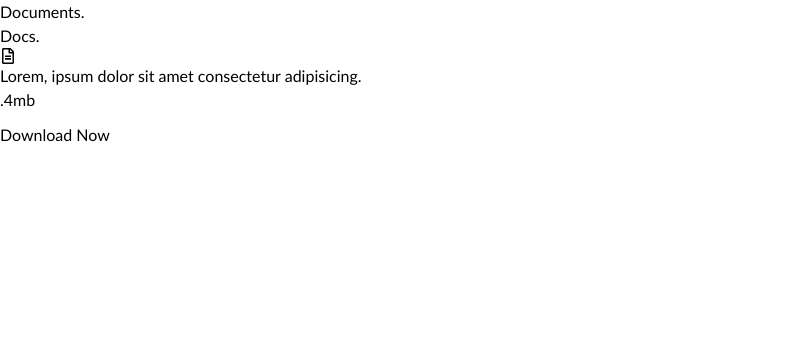
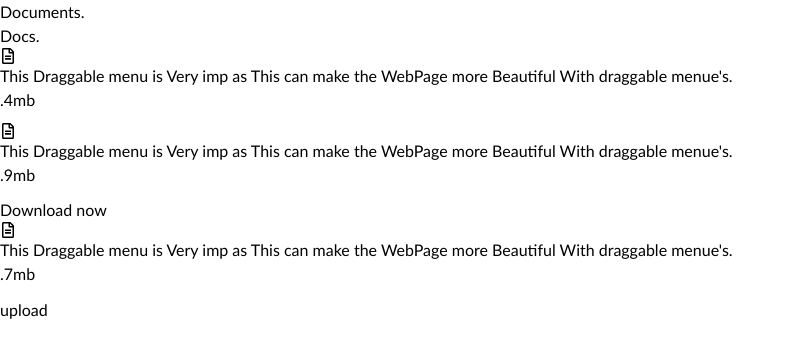
Before and after one commit to omkushwaha9/Dragable-MenuBoxes, a React (Vite) app: page / in a window 1280 px wide. Shown: the top 356 px of the page, without its empty margins (0-794 px from the left). Built offline with nearby package versions, Linux system fonts and the light colour scheme.

Commit message:
Data cards

```diff
--- a/src/components/Card.jsx
+++ b/src/components/Card.jsx
@@ -1,29 +1,35 @@
 import React from 'react'
 import { FaRegFileAlt } from "react-icons/fa";
+import { IoClose } from "react-icons/io5";
 import { LuDownload } from "react-icons/lu";
+import { LuUpload } from "react-icons/lu";
 import { motion } from "framer-motion"
 
-function Card({reference}) {
+function Card({ data, reference}) {
   return (
     <motion.div
     drag
     dragConstraints={reference}
-    whileDrag={{scale: 1.1}}
+    whileDrag={{scale: 0.7}}
     dragElastic={0.1}
     dragTransition={{bounceStiffness:100, bounceDamping:50}}
-    className=' relative w-60 h-72 rounded-[45px] bg-zinc-900/90 text-white px-7 py-7 overflow-hidden'>
+    className=' relative flex-shrink-0 w-60 h-72 rounded-[45px] bg-zinc-900/90 text-white px-7 py-7 overflow-hidden'>
       <FaRegFileAlt/>
-      <p className='text-sm mt-5 leading-tight font-semibold'>Lorem, ipsum dolor sit amet consectetur adipisicing.</p>
+      <p className='text-sm mt-5 leading-tight font-semibold'>{data.desc}</p>
       <div className='footer absolute bottom-0 w-full left-0 '>
       <div className='  flex items-center justify-between mb-1 px-5 py-3'>
-        <h5>.4mb</h5>
+        <h5>{data.filesize} </h5>
         <span className='w-7 h-7 bg-zinc-600 rounded-full flex items-center justify-center'>
-        <LuDownload size=".7em" color='#fff' />
+            {data.close ? <IoClose size=".7em" color='#fff' /> : <LuDownload size=".7em" color='#fff'  /> }
+
         </span>
       </div>
-      <div className='tag w-full py-4 bg-green-600'>
-       <h3 className='text-md flex justify-center font-semibold'> Download Now </h3>
+      {data.tag.isOpen && (
+            <div className={`tag w-full py-4 ${data.tag.tagColor === "blue" ? "bg-blue-600" : "bg-green-600"} flex justify-center items-center`}>
+       <h3 className='text-md font-semibold'>{data.tag.tagTitle}</h3>
       </div>
+        )}
+
       </div>
     </motion.div>
   )
--- a/src/components/Foreground.jsx
+++ b/src/components/Foreground.jsx
@@ -1,14 +1,36 @@
 import React, { useRef, useState } from 'react'
 import Card from './Card'
+import { LuUpload } from "react-icons/lu";
 
 
 function Foreground() {
     const ref = useRef(null);
-    const data ={}
+    const data =[
+        {
+          desc: "This Draggable menu is Very imp as This can make the WebPage more Beautiful With draggable menue's.",
+          filesize:".4mb",
+          close:true,
+          tag:{isOpen: false, tagTitle: "Download now", tagColor: "green"},
+        },
+        {
+            desc: "This Draggable menu is Very imp as This can make the WebPage more Beautiful With draggable menue's.",
+            filesize:".9mb",
+            close:false,
+            tag:{isOpen: true, tagTitle: "Download now", tagColor: "blue"},
+          },
+          {
+            desc: "This Draggable menu is Very imp as This can make the WebPage more Beautiful With draggable menue's.",
+            filesize:".7mb",
+            close:<LuUpload />,
+            tag:{ isOpen: true, tagTitle: "upload", tagColor: "green"},
+          },
+    ];
 
   return (
-    <div ref={ref} className=' fixed top-0 z-[3] w-full h-full'>
-        <Card reference={ref}/>
+    <div ref={ref} className=' fixed top-0 z-[3] w-full h-full flex gap-5 flex-wrap p-10'>
+       {data.map((item, index)=>
+        <Card data={item} reference={ref}/>
+    )}
 
     </div>
   )
```
